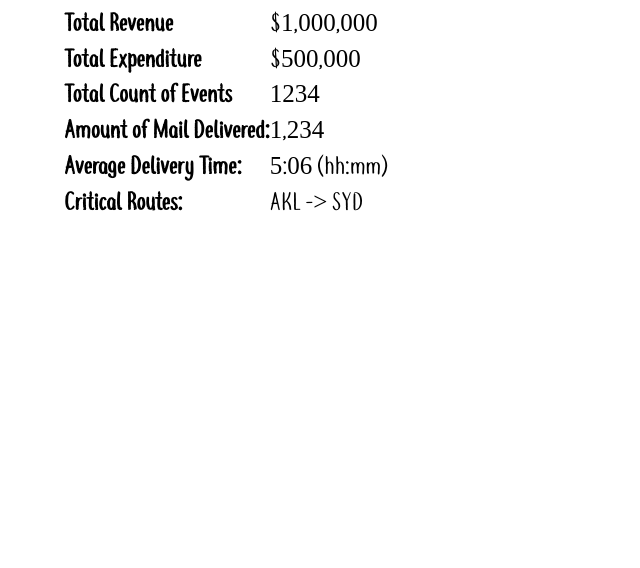
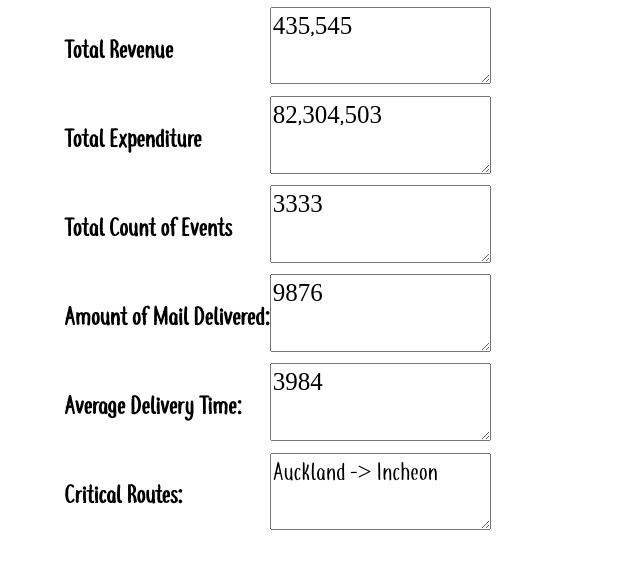
Before and after one commit to thelinusgo/KPSmart, a plain HTML site: page ProgramImplementation/WebFiles/businessMonitoring.html in a window 1280 px wide. Shown: the part 186-754 px from the top of the page, without its empty margins (0-640 px from the left). Drawn offline with nearby package versions, Linux system fonts and the light colour scheme; a script that the page names is missing.

Commit message:
converted buisiness figures into an angular 'buisinessFigs' object

```diff
--- a/ProgramImplementation/WebFiles/app.js
+++ b/ProgramImplementation/WebFiles/app.js
@@ -29,8 +29,9 @@ app.controller('MainCtrl', function($scope, $http, $location) {
         pricePerCC:"",departureDay:"",departsEvery:"",duration:""}
     $scope.customerPriceFields = {origin: "", destination: "", pricePerGram:"", pricePerCubic: "", mailPriority: ""};
     $scope.discontinueRouteFields = {origin:"", destination:"", transportFirm:"", transportType:'Land' };
-
-
+    $scope.buisinessFigs = {totalRevenue: "435,545", totalExpenditure:"2,334,343", totalExpenditure:"82,304,503",eventCount: "3333",
+        mailDelivered: "9876", avgDeliveryTimes:"3984", criticalRoutes: "Auckland -> Incheon"};
+    //dummy values.. please change this later.
 
 
     $http.get($scope.userlist)
--- a/ProgramImplementation/WebFiles/businessMonitoring.html
+++ b/ProgramImplementation/WebFiles/businessMonitoring.html
@@ -6,6 +6,7 @@
         <script>document.write('<base href="' + document.location + '" />');</script>
         <script data-require="angular.js@1.4.x" src="https://code.angularjs.org/1.4.12/angular.js" data-semver="1.4.9"></script>
         <script src="app.js"></script>
+        <script src="client.js"></script>
         <!-- W3Schools Lib-->
         <script src="https://www.w3schools.com/lib/w3.js"></script>
         <!-- Bootstrap CSS -->
@@ -27,27 +28,27 @@
         <table class="buisinessFigures">
             <tr>
                 <th>Total Revenue</th>
-                <td>$1,000,000</td>
+                <td><textarea readonly class = "text" ng-model="buisinessFigs.totalRevenue"></textarea></td>
             </tr>
             <tr>
                 <th>Total Expenditure</th>
-                <td>$500,000</td>
+                <td><textarea readonly class = "text" ng-model="buisinessFigs.totalExpenditure"></textarea></td>
             </tr>
             <tr>
                 <th>Total Count of Events</th>
-                <td>1234</td>
+                <td><textarea readonly class = "text" ng-model="buisinessFigs.eventCount"></textarea></td>
             </tr>
             <tr>
                 <th>Amount of Mail Delivered:</th>
-                <td>1,234</td>
+                <td><textarea readonly class = "text" ng-model="buisinessFigs.mailDelivered"></textarea></td>
             </tr>
             <tr>
                 <th>Average Delivery Time:</th>
-                <td>5:06 (hh:mm)</td>
+                <td><textarea readonly class = "text" ng-model="buisinessFigs.avgDeliveryTimes"></textarea></td>
             </tr>
             <tr>
                 <th>Critical Routes:</th>
-                <td>AKL -> SYD</td>
+                <td><textarea readonly class = "text" ng-model="buisinessFigs.criticalRoutes"></textarea></td>
             </tr>
         </table>
     </div>
```
